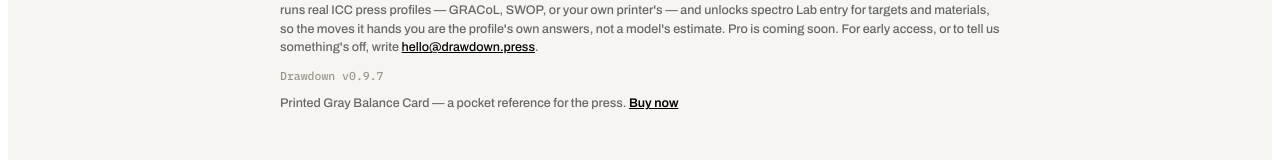
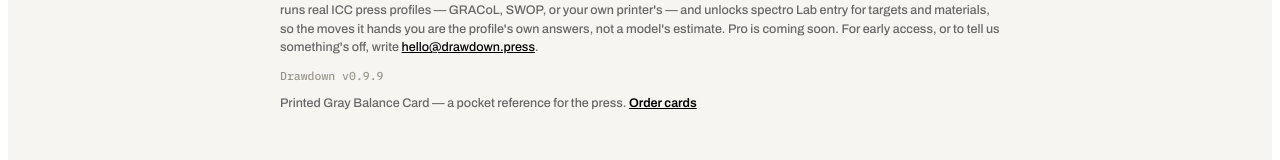
Before and after one commit to drawdown-press/drawdown, a React (Vite) app: page / in a window 1280 px wide. Shown: the part 1446-1606 px from the top of the page. Built offline with nearby package versions, Linux system fonts and the light colour scheme.

Commit message:
Decouple card from subscription

```diff
--- a/src/App.jsx
+++ b/src/App.jsx
@@ -185,10 +185,10 @@
 const TIER = "free"; // "free" | "pro" | "shop" — set by the license key
 const SHOP_NAME = ""; // shop-license name; shown on the badge and job tickets when TIER is "shop"
 const isPro = TIER === "pro" || TIER === "shop"; // Pro features unlock for both paid tiers
-const VERSION = "0.9.7"; // bumped with every release; shown in the footer
+const VERSION = "0.9.9"; // bumped with every release; shown in the footer
 const CONTACT = "hello@drawdown.press"; // used by the footer pitch, About page, and card buy link
 const PRO_URL = ""; // paste your checkout page URL here when it exists; empty scrolls to the pitch
-const CARD_URL = ""; // paste the card's store URL when it exists; empty opens a pre-order email
+const CARD_URL = "https://drawdownpress.lemonsqueezy.com"; // store front — card options live here
 
 const PROFILES = [
   { id: "gracol-c", name: "GRACoL 2013 — Coated", gain: 0.14, tac: 320 },
@@ -300,11 +300,10 @@
         whole crew under one subscription and stamps your shop's name on every job ticket.
       </p>
       <p className="aboutp">
-        Pro is <strong>$9/month</strong> or <strong>$79/year</strong> — the annual plan works out to
-        under $7 a month and includes a printed Gray Balance Card, mailed to you. One avoided
-        make-ready pays for the year. Extra cards, and the 3-pack, are available online whether or not
-        you subscribe. Questions, gripes, early access:{" "}
-        <a href={`mailto:${CONTACT}`}>{CONTACT}</a>.
+        Pro is <strong>$8.99/month</strong> or <strong>$79/year</strong> — the annual plan works out
+        to under $7 a month, about the cost of one avoided make-ready. The printed Gray Balance Card
+        is sold separately, on its own or as a 3-pack, whether or not you subscribe. Questions,
+        gripes, early access: <a href={`mailto:${CONTACT}`}>{CONTACT}</a>.
       </p>
     </div>
   );
@@ -809,7 +808,7 @@
           <div className="cardline">
             Printed Gray Balance Card — a pocket reference for the press.{" "}
             {CARD_URL ? (
-              <a href={CARD_URL} target="_blank" rel="noreferrer">Buy now</a>
+              <a href={CARD_URL} target="_blank" rel="noreferrer">Order cards</a>
             ) : (
               <a href={`mailto:${CONTACT}?subject=${encodeURIComponent("Gray Balance Card order")}&body=${encodeURIComponent("I'd like to order the Drawdown Gray Balance Card.\n\nQuantity:\nName:\nShipping address:\n\n(I'll reply with payment details.)")}`}>Buy now</a>
             )}
```
